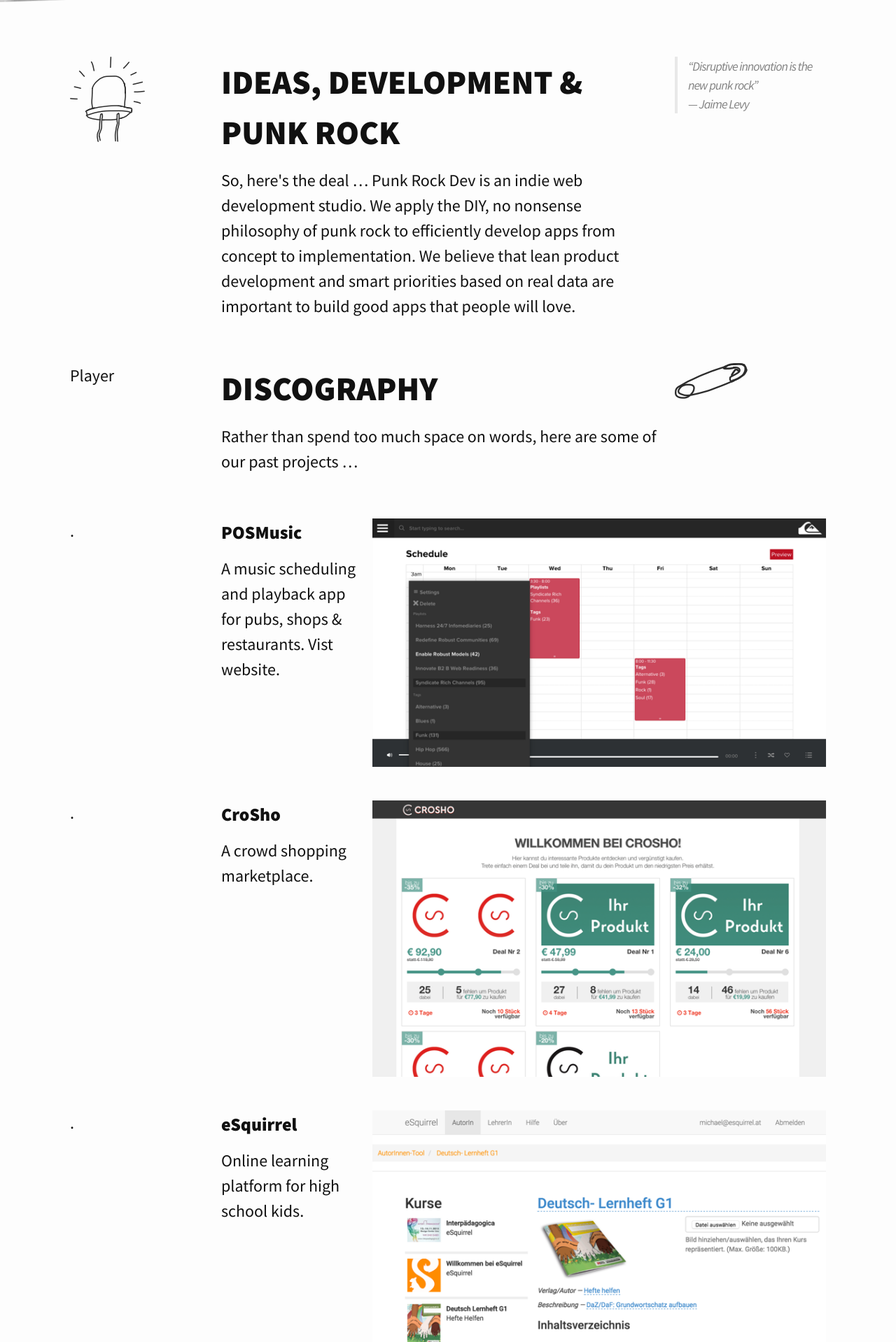
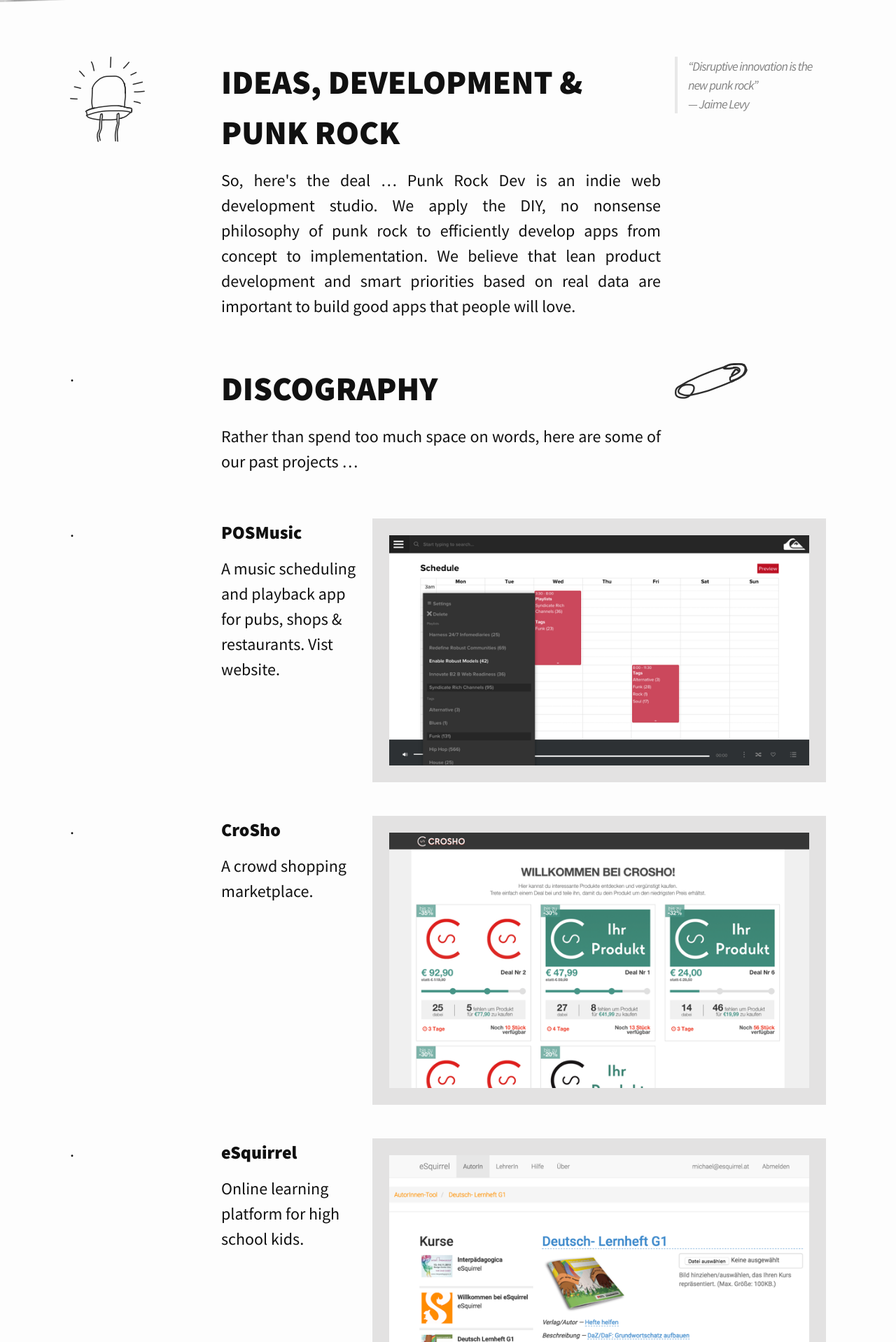
Before and after one commit to punkrockdev/punkrockdev.github.io, a Jekyll site: the page built from index.md, in a window 1280 px wide. Shown: the part 531-2449 px from the top of the page at 70% size. Built offline with Jekyll 4.4.1, drawn with Linux system fonts in a browser that asks for light colours; some of the changed text lies outside the part shown.

Commit message:
more layouting

```diff
--- a/_layouts/home.html
+++ b/_layouts/home.html
@@ -25,7 +25,8 @@ that people will love.</p>
 </div>
 
 <div class="row" >
-    <div class="col-1-5">Player</div>
+    <!-- <div class="col-1-5">Player</div> -->
+    <div class="col-1-5">.</div>
     <div class="col-3-5">
         <h2>DISCOGRAPHY</h2>
 
@@ -43,6 +44,7 @@ that people will love.</p>
     <div class="col-1-5">
         .
     </div>
+    <div class="app-screenshot">
         <div class="col-1-5">
             <h3>POSMusic</h3>
             <p>A music scheduling and playback app for pubs, shops & restaurants. Vist website.</p>
@@ -51,11 +53,13 @@ that people will love.</p>
             <img src="/images/POSMusic.png">
         </div>
     </div>
+</div>
 
 <div class="row">
     <div class="col-1-5">
         .
     </div>
+    <div class="app-screenshot">
         <div class="col-1-5">
             <h3>CroSho</h3>
             <p>A crowd shopping marketplace.</p>
@@ -64,11 +68,13 @@ that people will love.</p>
             <img src="/images/crosho.png">
         </div>
     </div>
+</div>
 
 <div class="row">
     <div class="col-1-5">
         .
     </div>
+    <div class="app-screenshot">
         <div class="col-1-5">
             <h3>eSquirrel</h3>
             <p>Online learning platform for high school kids.</p>
@@ -77,11 +83,13 @@ that people will love.</p>
             <img src="/images/eSquirrel.png">
         </div>
     </div>
+</div>
 
 <div class="row">
     <div class="col-1-5">
         .
     </div>
+    <div class="app-screenshot">
         <div class="col-1-5">
             <h3>where2help</h3>
             <p>A volunteer management app for helping refugees.</p>
@@ -90,12 +98,22 @@ that people will love.</p>
             <img src="/images/where2help.png">
         </div>
     </div>
+</div>
 
 <div class="row" >
     <div class="col-1-5">.</div>
-    <div class="col-3-5">
+    <div class="col-2-5">
         <h2>THE BAND</h2>
-
+    </div>
+    <div class="col-2-5">
+        <img src="/images/laptop.png">
+    </div>
+</div>
+<div class="row" >
+    <div class="col-1-4-5">
+        <img src="/images/ja.png">
+    </div>
+    <div class="col-3-4-5">
         <h3>Dražen Lučanin</h3>
 
         <p>Hi! I'm a software developer working in the industry since 2009.
@@ -106,10 +124,26 @@ and algorithms from domains like <strong>machine learning</strong> too – usefu
 when tackling challenging problems.
 I started Punk Rock Dev to create practical apps that help people,
 while working in a fun &amp; relaxed atmosphere.</p>
+    </div>
+    <div class="col-1-5">
+        <blockquote>“Dražen is good at some things like the computers and being tall.”<br/>
+    — Aaron Cruz</blockquote>
+    </div>
+</div>
 
+<div class="row" >
+    <div class="col-1-5">.</div>
+    <div class="col-3-5">
         <p>On larger projects I work with <strong>a team of skilled developers and designers</strong>
 to deliver the best product quickly and efficiently.</p>
+    </div>
+    <div class="col-1-5">.</div>
+</div>
 
+
+<div class="row">
+    <div class="col-1-5">.</div>
+    <div class="col-3-5">
         <h2>THE GIG</h2>
 
         <p>If you'd like to work on a project together, please fill out the info below
@@ -124,4 +158,7 @@ Looking forward to hearing from you!</p>
 
         <p>Get in touch</p>
     </div>
+    <div class="col-1-5">.</div>
 </div>
+</div>
+</div>
--- a/_sass/_base.scss
+++ b/_sass/_base.scss
@@ -197,6 +197,9 @@ pre {
 .col-3-5 {
     width: 60%;
 }
+.col-2-5 {
+    width: 40%;
+}
 .col-1-5 {
     width: 20%;
 }
@@ -205,6 +208,13 @@ pre {
 }
 .col-1-3 {
     width: 33.33%;
+}
+
+.col-1-4-5 {
+    width: 26.66%;
+}
+.col-3-4-5 {
+    width: 53.33%;
 }
 
 
--- a/_sass/_layout.scss
+++ b/_sass/_layout.scss
@@ -192,6 +192,10 @@
 /**
  * Page content
  */
+p {
+    text-align: justify;
+}
+
 .page-content {
     padding: $spacing-unit 0;
 }
@@ -267,3 +271,16 @@
         }
     }
 }
+
+/**
+ * Discography
+ */
+
+.app-screenshot {
+    img {
+        border: 24px solid rgba(177,172,172,0.34);
+    }
+    p {
+        text-align: left;
+    }
+}
```
Lines whose indentation alone changed are shown as unchanged.
